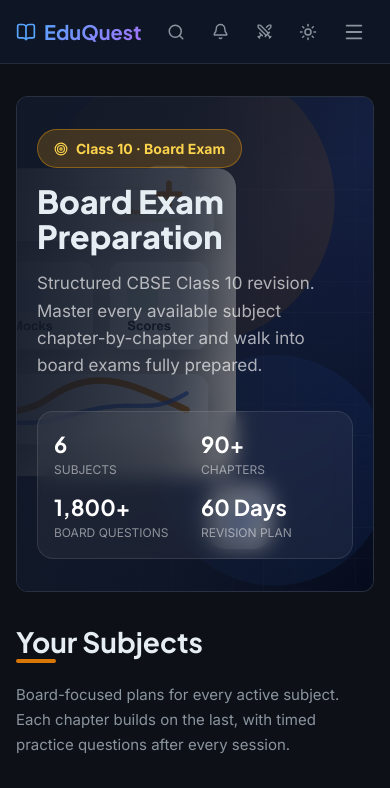
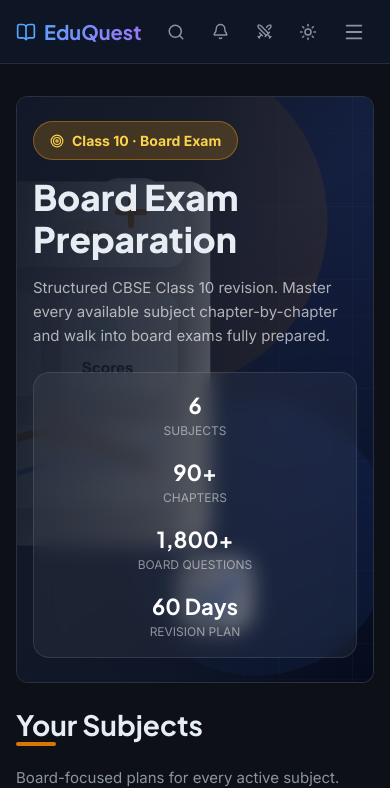
Before and after one commit to ISHUKR41/LearnVeda, a Next.js app in the folder frontend/: page /class-10 in a window 390 px wide. Shown: the top 788 px of the page. Built offline with nearby package versions, Linux system fonts and the light colour scheme; no server answers; the database is empty; sample sign-in values are in the browser's storage.

Commit message:
Fix mobile responsiveness

```diff
--- a/frontend/src/app/class-10/Class10.module.css
+++ b/frontend/src/app/class-10/Class10.module.css
@@ -467,26 +467,56 @@
 
 @media (max-width: 767px) {
   .hero {
-    padding: var(--space-8) var(--space-5);
+    padding: var(--space-6) var(--space-4);
     min-height: auto;
     border-radius: var(--radius-lg);
+    margin-bottom: var(--space-6);
   }
 
   .heroTitle {
-    font-size: 2rem;
+    font-size: 2.2rem;
+    line-height: 1.2;
+  }
+
+  .heroSubtitle {
+    font-size: var(--font-size-body);
+    margin-bottom: var(--space-6);
   }
 
   .statsBar {
     display: grid;
     grid-template-columns: repeat(2, minmax(0, 1fr));
     width: 100%;
-    gap: var(--space-3);
+    gap: var(--space-4);
     padding: var(--space-4);
+    box-sizing: border-box;
   }
 
   .statDivider { display: none; }
 
   .calloutSection {
-    padding: var(--space-6) var(--space-5);
+    padding: var(--space-6) var(--space-4);
+  }
+
+  .ctaBanner {
+    padding: var(--space-6) var(--space-4);
+    align-items: stretch;
+  }
+
+  .ctaButton {
+    justify-content: center;
+    width: 100%;
+    margin-top: var(--space-2);
   }
 }
+
+@media (max-width: 480px) {
+  .statsBar {
+    grid-template-columns: 1fr;
+    text-align: center;
+  }
+
+  .statItem {
+    align-items: center;
+  }
+}
--- a/frontend/src/app/class-10/[subject]/[chapter]/DeepResearchChapter.module.css
+++ b/frontend/src/app/class-10/[subject]/[chapter]/DeepResearchChapter.module.css
@@ -1806,19 +1806,39 @@
   }
 
   .topicHero {
-    height: 180px;
+    height: auto;
+    padding-top: 16px;
+    padding-bottom: 32px;
   }
 
   .heroTopicTitle {
-    font-size: 1.2rem;
+    font-size: 1.3rem;
   }
 
   .heroContent {
-    padding: 16px 20px;
+    position: relative;
+    padding: 16px;
+    width: 100%;
+  }
+
+  .heroNav {
+    position: relative;
+    top: auto;
+    right: auto;
+    transform: none;
+    flex-direction: row;
+    justify-content: flex-start;
+    margin-top: 16px;
+    padding: 0 16px;
+  }
+
+  .tabs {
+    top: 120px; /* 64px global header + 56px local header */
   }
 
   .tabLabel {
-    display: none;
+    display: block; /* Show text for clarity but smaller */
+    font-size: 0.7rem;
   }
 
   .examTipGrid {
```
Also changed, not shown: 1 other file (tests, documents, lock files or other folders).
